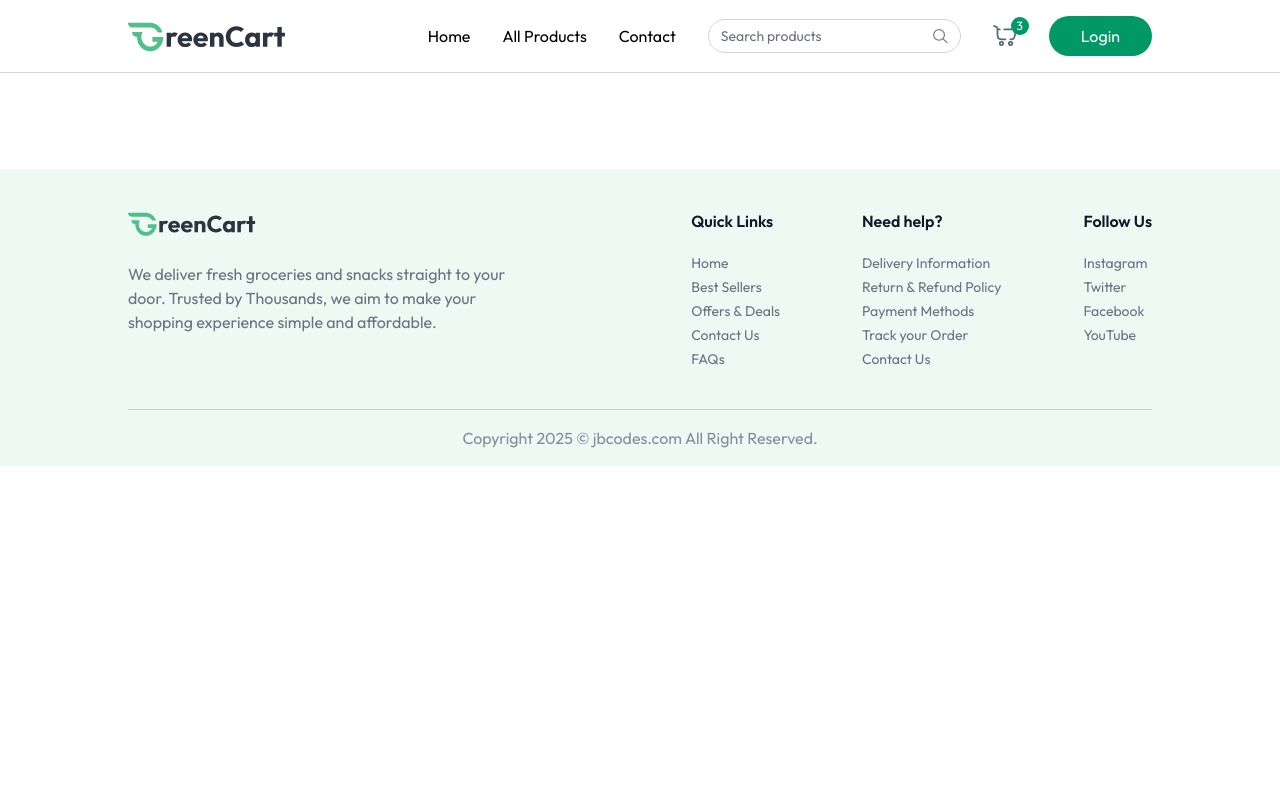
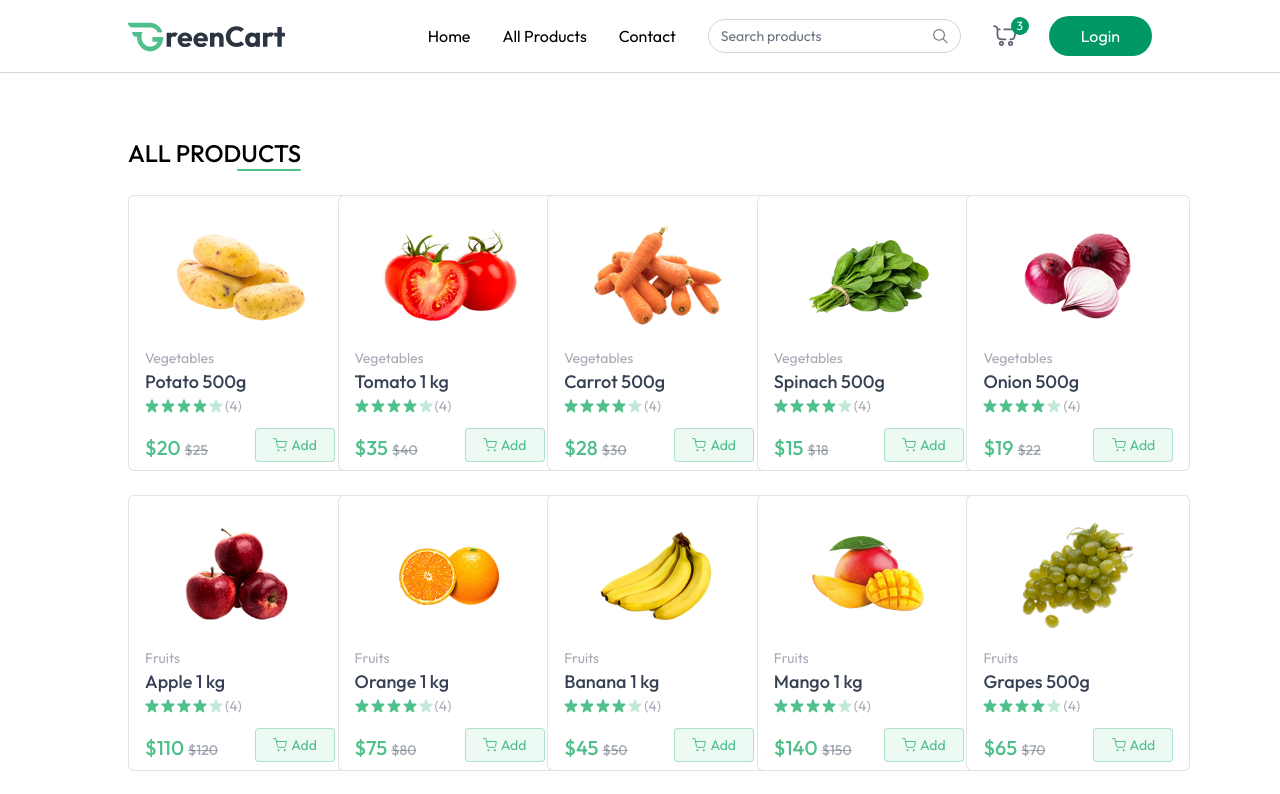
Before and after one commit to JUDHI3134/grocery, a React (Vite) app in the folder client/: page /products in a window 1280 px wide. Shown: the top 794 px of the page. Built offline with nearby package versions, Linux system fonts and the light colour scheme.

Commit message:
create all product page with search functionality

```diff
--- a/client/src/App.jsx
+++ b/client/src/App.jsx
@@ -6,6 +6,7 @@
 import Footer from './components/Footer'
 import { useAppContext } from './context/AppContext'
 import Login from './components/Login'
+import AllProducts from './pages/AllProducts'
 
 
 const App = () => {
@@ -25,6 +26,7 @@
       <div className={`${isSellerPath ? "" : 'px-6 md:px-16 lg:px-24 xl:px-32'}`}>
         <Routes>
             <Route path="/" element={<Home />} />
+            <Route path="/products" element={<AllProducts />} />
         </Routes>
       </div>
      {!isSellerPath && <Footer />}
--- a/client/src/components/Navbar.jsx
+++ b/client/src/components/Navbar.jsx
@@ -1,4 +1,4 @@
-import React from 'react'
+import React, { useEffect } from 'react'
 import { NavLink } from 'react-router-dom'
 import { assets } from '../assets/assets'
 import { useAppContext } from '../context/AppContext'
@@ -6,12 +6,18 @@
 const Navbar = () => {
 
     const [open, setOpen] = React.useState(false)
-    const { user, setUser, setShowUserLogin, navigate } = useAppContext()
+    const { user, setUser, setShowUserLogin, navigate, searchQuery, setSearchQuery } = useAppContext()
 
     const logout = async () => {
         setUser(null)
         navigate("/")
     }
+
+    useEffect(() => {
+        if (searchQuery.length > 0) {
+            navigate("/products")
+        }
+    },[searchQuery])
 
   return (
     <nav className="flex items-center justify-between px-6 md:px-16 lg:px-24 xl:px-32 py-4 border-b border-gray-300 bg-white relative transition-all">
@@ -27,7 +33,7 @@
                 <NavLink to="/">Contact</NavLink>
 
                 <div className="hidden lg:flex items-center text-sm gap-2 border border-gray-300 px-3 rounded-full">
-                    <input className="py-1.5 w-full bg-transparent outline-none placeholder-gray-500" type="text" placeholder="Search products" />
+                    <input onChange={(e) => setSearchQuery(e.target.value)} className="py-1.5 w-full bg-transparent outline-none placeholder-gray-500" type="text" placeholder="Search products" />
                     <img src={assets.search_icon} alt="search" className='w-4 h-4' />
                 </div>
 
--- a/client/src/context/AppContext.jsx
+++ b/client/src/context/AppContext.jsx
@@ -17,6 +17,7 @@
     const [products, setProducts] = useState([])
 
     const [cartItems, setCartItems] = useState({})
+    const [searchQuery, setSearchQuery] = useState({})
 
     //fetch all products
     const fetchProducts = async () => {
@@ -66,7 +67,8 @@
 
     const value = {
         navigate, user, setUser, isSeller, setIsSeller, showUserLogin, setShowUserLogin,
-        products, currency,cartItems, addToCart, updateCartItems, removeFromCart
+        products, currency, cartItems, addToCart, updateCartItems, removeFromCart,
+        searchQuery, setSearchQuery
     }
 
     return <AppContext.Provider value={value}>
--- /dev/null
+++ b/client/src/pages/AllProducts.jsx
@@ -0,0 +1,39 @@
+import React, { useEffect, useState } from 'react'
+import { useAppContext } from '../context/AppContext'
+import ProductCard from '../components/ProductCard'
+
+const AllProducts = () => {
+
+    const { products, searchQuery } = useAppContext()
+    const [filteredProducts, setFilteredProducts] = useState([])
+
+    useEffect(() => {
+        if (searchQuery.length > 0) {
+            setFilteredProducts(products.filter(
+                product => product.name.toLowerCase().includes(searchQuery.toLowerCase())
+            ))
+        } else {
+            setFilteredProducts(products)
+        }
+    },[products, searchQuery])
+
+
+  return (
+    <div className='mt-16 flex flex-col'>
+      <div className='flex flex-col w-max items-end'>
+        <h1 className='text-2xl font-medium uppercase'>All Products</h1>
+        <div className='w-16 h-0.5 bg-primary rounded-full'></div>
+          </div>
+
+
+          <div className='grid grid-cols-2 sm:grid-cols-2 md:grid-cols-4 gap-3 md:gap-6 lg:grid-cols-5 mt-6'>
+              {filteredProducts.filter((product) => product.inStock).map((product, index) => (
+                  <ProductCard key={index} product={product} />
+              ))}
+          </div>
+
+    </div>
+  )
+}
+
+export default AllProducts
```
